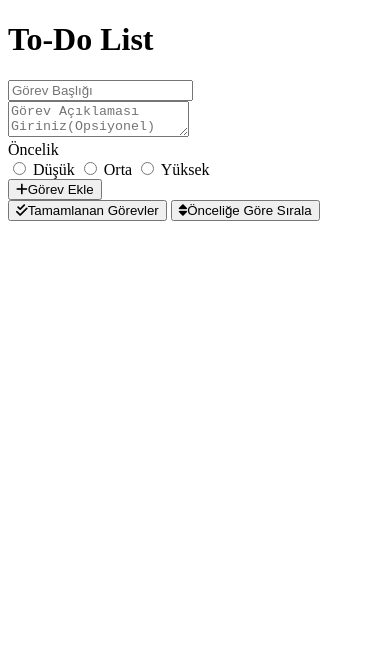
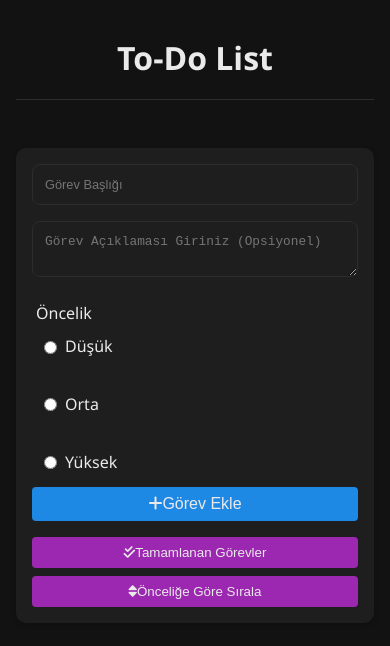
Before and after one commit to ufkcnkmc/Bootcamp-projects, a plain HTML site: page project-2/index.html in a window 390 px wide. Drawn offline with Linux system fonts and the light colour scheme.

Commit message:
Completed full styling for Project-2

```diff
--- a/project-2/index.html
+++ b/project-2/index.html
@@ -3,7 +3,11 @@
   <head>
     <meta charset="UTF-8" />
     <meta name="viewport" content="width=device-width, initial-scale=1.0" />
-    <link rel="stylesheet" href="https://cdnjs.cloudflare.com/ajax/libs/font-awesome/6.0.0/css/all.min.css">
+    <link
+      rel="stylesheet"
+      href="https://cdnjs.cloudflare.com/ajax/libs/font-awesome/6.0.0/css/all.min.css"
+    />
+    <link rel="stylesheet" href="style.css" />
     <title>To-Do List</title>
   </head>
   <body>
@@ -25,7 +29,7 @@
             <textarea
               name="taskDescription"
               id="taskDescription"
-              placeholder="Görev Açıklaması Giriniz(Opsiyonel)"
+              placeholder="Görev Açıklaması Giriniz (Opsiyonel)"
             ></textarea>
           </div>
           <div class="form-group priority-group">
@@ -45,24 +49,22 @@
               </label>
             </div>
           </div>
-          <button type="submit" class="btn">
+          <button type="submit" class="btn-addtask">
             <i class="fas fa-plus"></i>Görev Ekle
           </button>
 
           <div class="filters">
             <button type="button" id="showCompleted" class="btn-filter">
-                <i class="fas fa-check-double"></i>Tamamlanan Görevler
+              <i class="fas fa-check-double"></i>Tamamlanan Görevler
             </button>
             <button type="button" id="sortByPriority" class="btn-filter">
-                <i class="fas fa-sort"></i>Önceliğe Göre Sırala
+              <i class="fas fa-sort"></i>Önceliğe Göre Sırala
             </button>
           </div>
         </form>
       </aside>
       <main>
-        <div class="taskList" id="taskList">
-
-        </div>
+        <div class="taskList" id="taskList"></div>
       </main>
     </div>
   </body>
--- /dev/null
+++ b/project-2/style.css
@@ -0,0 +1,190 @@
+* {
+  margin: 0;
+  padding: 0;
+  box-sizing: border-box;
+}
+body {
+  font-family: "Segoe UI", Tahoma, Verdana, sans-serif;
+  background-color: #121212;
+  color: #eaeaea;
+  line-height: 1.6;
+  min-height: 100vh;
+}
+
+.container {
+  max-width: 1200px;
+  margin: 2rem auto;
+  padding: 0 1rem;
+  display: grid;
+  grid-template-columns: 330px 1fr;
+  gap: 2rem;
+}
+
+header {
+  grid-column: 1 / -1;
+  text-align: center;
+  margin-bottom: 1rem;
+  border-bottom: 1px solid #2d2d2d;
+  padding-bottom: 1rem;
+}
+.task-form {
+  background-color: #1e1e1e;
+  padding: 1rem;
+  border-radius: 10px;
+  box-shadow: 0 2px 5px rgba(0, 0, 0, 0.2);
+  position: sticky;
+  top: 1rem;
+}
+.form-group {
+  margin-bottom: 1rem;
+}
+input[type="text"],
+textarea {
+  width: 100%;
+  padding: 0.75rem;
+  background-color: #1e1e1e;
+  border: 1px solid #2d2d2d;
+  border-radius: 8px;
+  color: #eaeaea;
+  font-size: 0.8rem;
+}
+textarea {
+  resize: vertical;
+  min-width: 100%;
+}
+.priority-group {
+  margin: 0.25rem;
+}
+.priority-options {
+  display: flex;
+  flex-direction: column;
+  gap: 1rem;
+}
+.priority-label {
+  display: flex;
+  align-items: center;
+  cursor: pointer;
+  padding: 0.5rem;
+  border-radius: 4px;
+  transition: background-color 0.3s;
+}
+.priority-label:hover {
+  background-color: #2a2a2a;
+}
+.priority-label input[type="radio"] {
+  margin-right: 0.5rem;
+}
+.btn-addtask {
+  width: 100%;
+  padding: 0.5rem;
+  background-color: #1e88e5;
+  color: #eaeaea;
+  border: none;
+  border-radius: 4px;
+  font-size: 1rem;
+  cursor: pointer;
+  transition: background-color 0.3s;
+}
+.btn-addtask:hover {
+  background-color: #0d47a1;
+  filter: brightness(1.2);
+}
+.filters {
+  display: flex;
+  justify-content: space-between;
+  margin-top: 1rem;
+  gap: 0.5rem;
+}
+.btn-filter {
+  padding: 0.5rem 1rem;
+  background-color: #9c27b0;
+  color: #eaeaea;
+  border: none;
+  cursor: pointer;
+  border-radius: 4px;
+  transition: background-color 0.3s;
+}
+.btn-filter:hover {
+  background-color: #6a1b9a;
+  filter: brightness(1.2);
+}
+.taskList {
+  display: grid;
+  grid-template-columns: repeat(auto-fill, minmax(300px, 1fr));
+  gap: 1rem;
+  align-content: start;
+}
+.task-item {
+  background-color: #1e1e1e;
+  padding: 1rem;
+  border-radius: 8px;
+  box-shadow: 0 2px 5px rgba(0, 0, 0, 0.2);
+  transition: transform 0.3s, border-box 0.3s;
+  border: 1px solid #2d2d2d;
+}
+.task-item:hover {
+  transform: translateY(-5px);
+  box-shadow: 0 5px 10px rgba(0, 0, 0, 0.2);
+  background-color: #2a2a2a;
+}
+.task-content {
+  margin-bottom: 1rem;
+}
+.task-title {
+  font-weight: bold;
+  margin-bottom: 0.5rem;
+  color: #eaeaea;
+}
+.task-description {
+  color: #a0a0a0;
+  font-size: 0.9rem;
+  margin-bottom: 0.5rem;
+}
+.task-actions {
+  display: flex;
+  gap: 0.5rem;
+  justify-content: flex-end;
+  border-top: 1px solid #2d2d2d;
+  padding-top: 0.5rem;
+}
+.btn-complete,
+.btn-delete {
+  padding: 0.5rem 1rem;
+  background-color: #e53935;
+  color: #eaeaea;
+  border: none;
+  cursor: pointer;
+  border-radius: 4px;
+  transition: background-color 0.3s;
+}
+.btn-complete {
+  background-color: #198754;
+}
+
+.btn-delete {
+  background-color: #e53935;
+}
+
+.btn-complete:hover,
+.btn-delete:hover {
+  filter: brightness(1.2);
+}
+.task-item.complated .task-title {
+  text-decoration: line-through;
+  color: #198754;
+}
+@media screen and (max-width: 768px) {
+  .container {
+    grid-template-columns: 1fr;
+  }
+  .task-form {
+    position: static;
+  }
+  .taskList {
+    grid-template-columns: 1fr;
+  }
+  .filters {
+    flex-direction: column;
+    gap: 0.5rem;
+  }
+}
```
